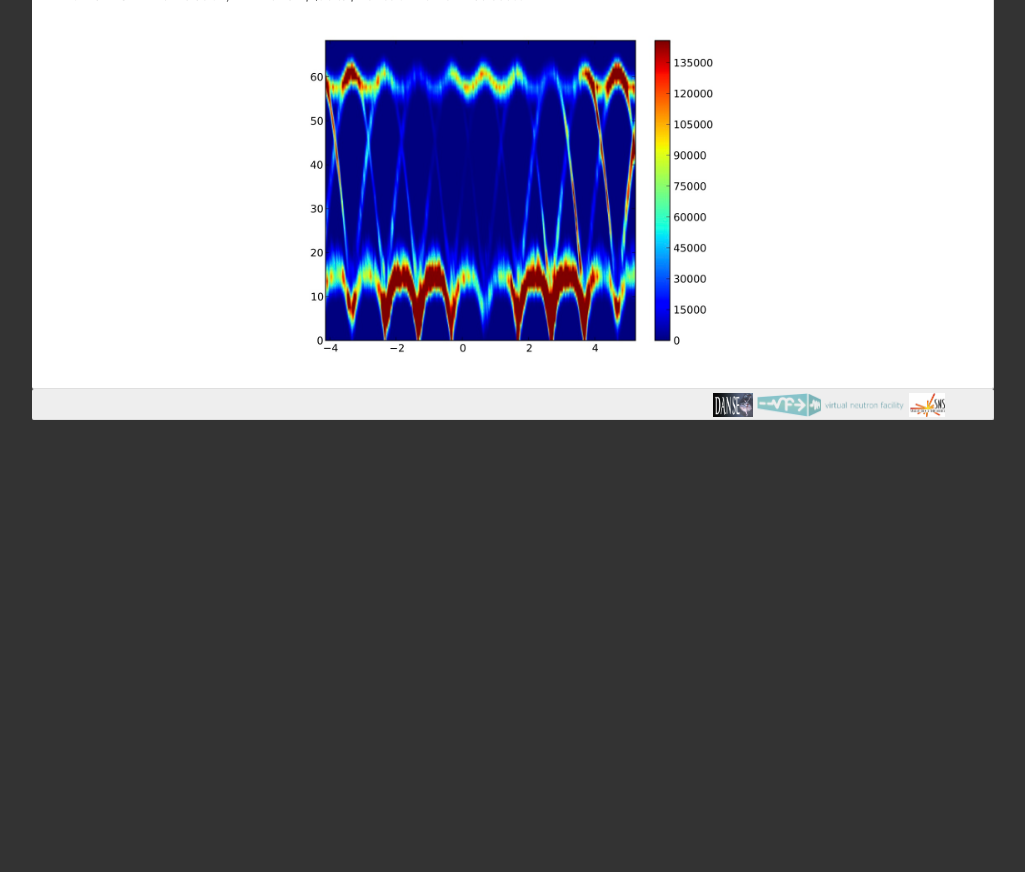
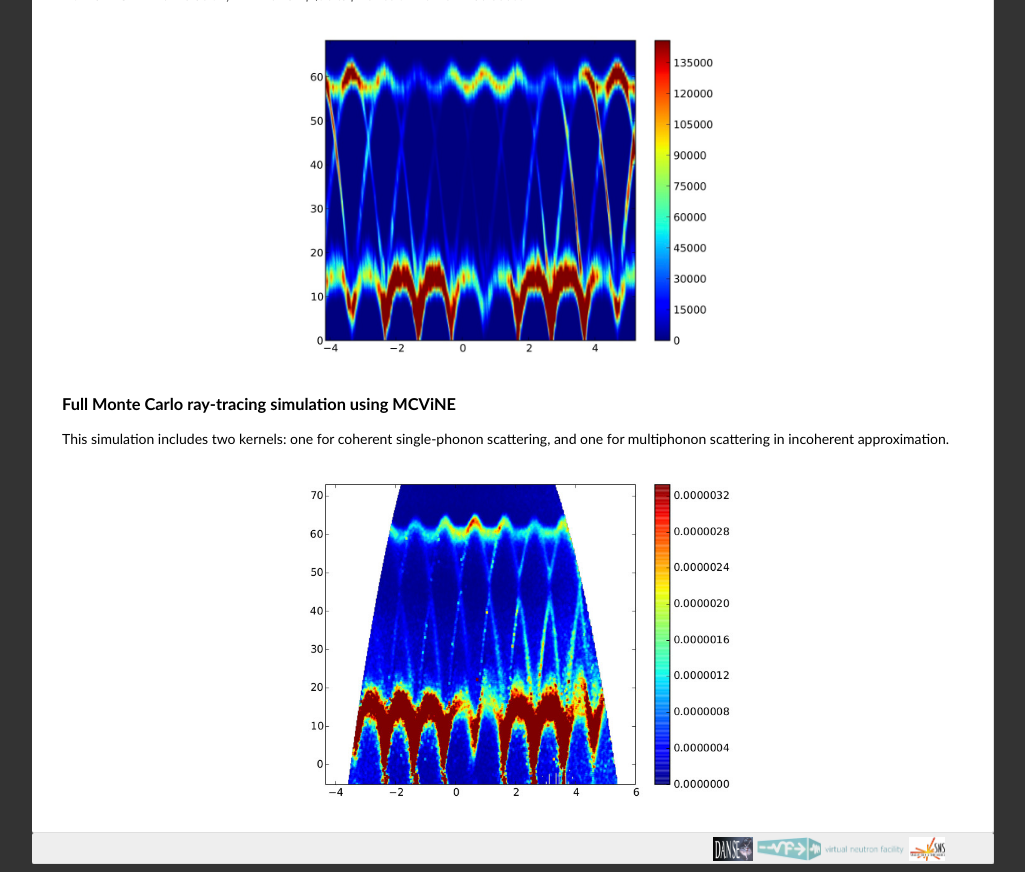
Before and after one commit to mcvine/mcvine.org, a plain HTML site: page Si.html in a window 1280 px wide. Shown: the part 1206-2078 px from the top of the page, without its empty margins (127-1152 px from the left). Before the commit the page ends 1634 px from the top, so only its background shows below. Drawn offline with nearby package versions, Linux system fonts and the light colour scheme; some packages are replaced by stand-ins of ours; files whose address does not match are found by name.

Commit message:
Si: added a plot with full simulation.

```diff
--- a/Si.html
+++ b/Si.html
@@ -49,6 +49,13 @@ in which a "$\delta$-function kernel" was used.
 <img class="figure"  src="Si/IxE-pppointcloud-eps0.3.jpg" width="500px">
 
 
+<h3>Full Monte Carlo ray-tracing simulation using MCViNE</h3>
+
+This simulation includes two kernels: one for coherent single-phonon
+scattering, and one for multiphonon scattering in incoherent approximation.
+
+<img class="figure"  src="Si/fullsim-withMP-100K-IxE-n5e7.jpg" width="500px">
+
 </div> <!-- page -->
 
 <script>
```
Also changed, not shown: Si/fullsim-withMP-100K-IxE-n5e7.jpg (added).
